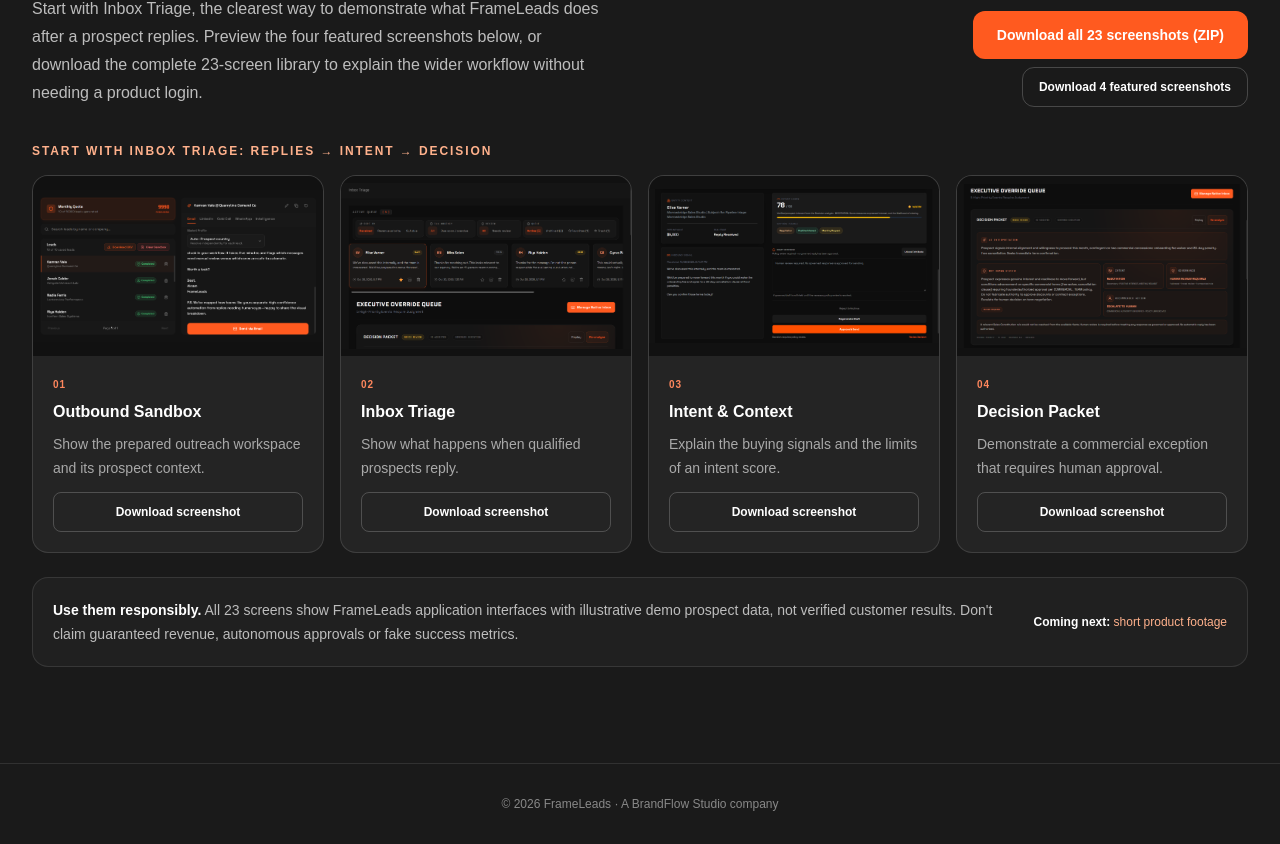
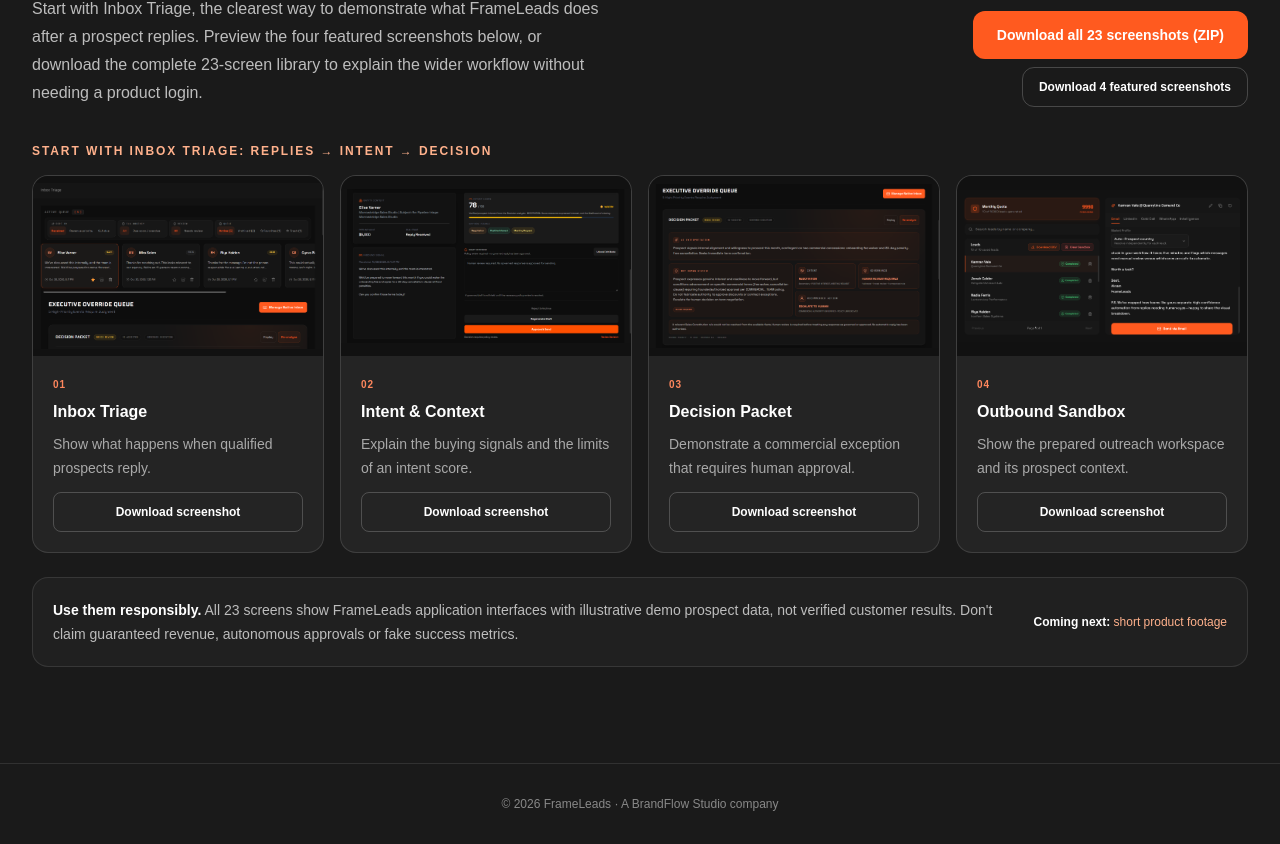
Before and after one commit to Frameleads/FrameLeads-Landing, a Next.js app: page /affiliates in a window 1280 px wide. Shown: the part 3374-4218 px from the top of the page. Built offline with nearby package versions, Linux system fonts and the light colour scheme; no server answers; a web font is replaced by a local one.

Commit message:
refine(affiliates): lead featured product evidence with Inbox Triage, keep outbound as supporting context

```diff
--- a/src/components/AffiliateProofKit.tsx
+++ b/src/components/AffiliateProofKit.tsx
@@ -1,14 +1,6 @@
 import Image from "next/image";
 
 const screenshots = [
-  {
-    title: "Outbound Sandbox",
-    subtitle: "Show the prepared outreach workspace and its prospect context.",
-    file: "01-outbound-sandbox.png",
-    src: "/images/product-proof/01-outbound-sandbox.png",
-    width: 1497,
-    height: 787,
-  },
   {
     title: "Inbox Triage",
     subtitle: "Show what happens when qualified prospects reply.",
@@ -32,6 +24,14 @@ const screenshots = [
     src: "/images/product-proof/04-decision-packet-20261102.png",
     width: 1532,
     height: 867,
+  },
+  {
+    title: "Outbound Sandbox",
+    subtitle: "Show the prepared outreach workspace and its prospect context.",
+    file: "01-outbound-sandbox.png",
+    src: "/images/product-proof/01-outbound-sandbox.png",
+    width: 1497,
+    height: 787,
   },
 ] as const;
 
```
